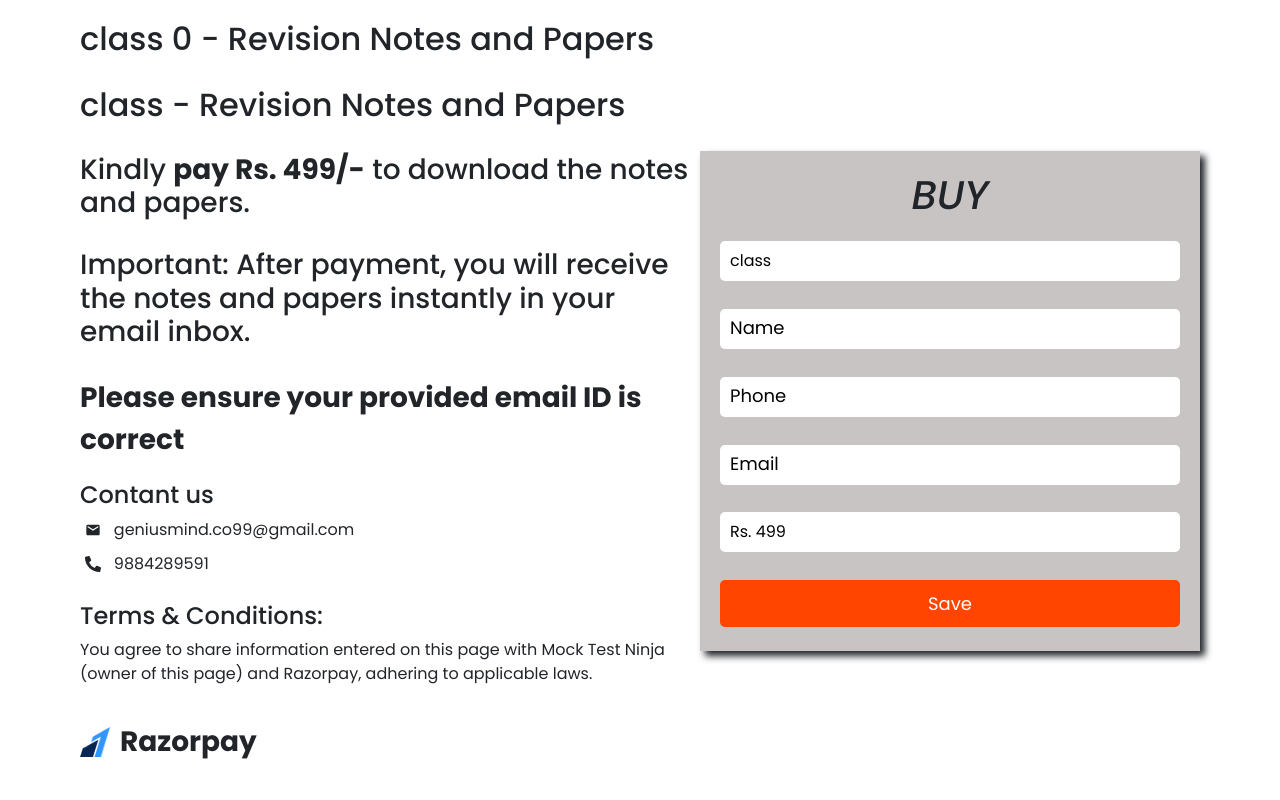
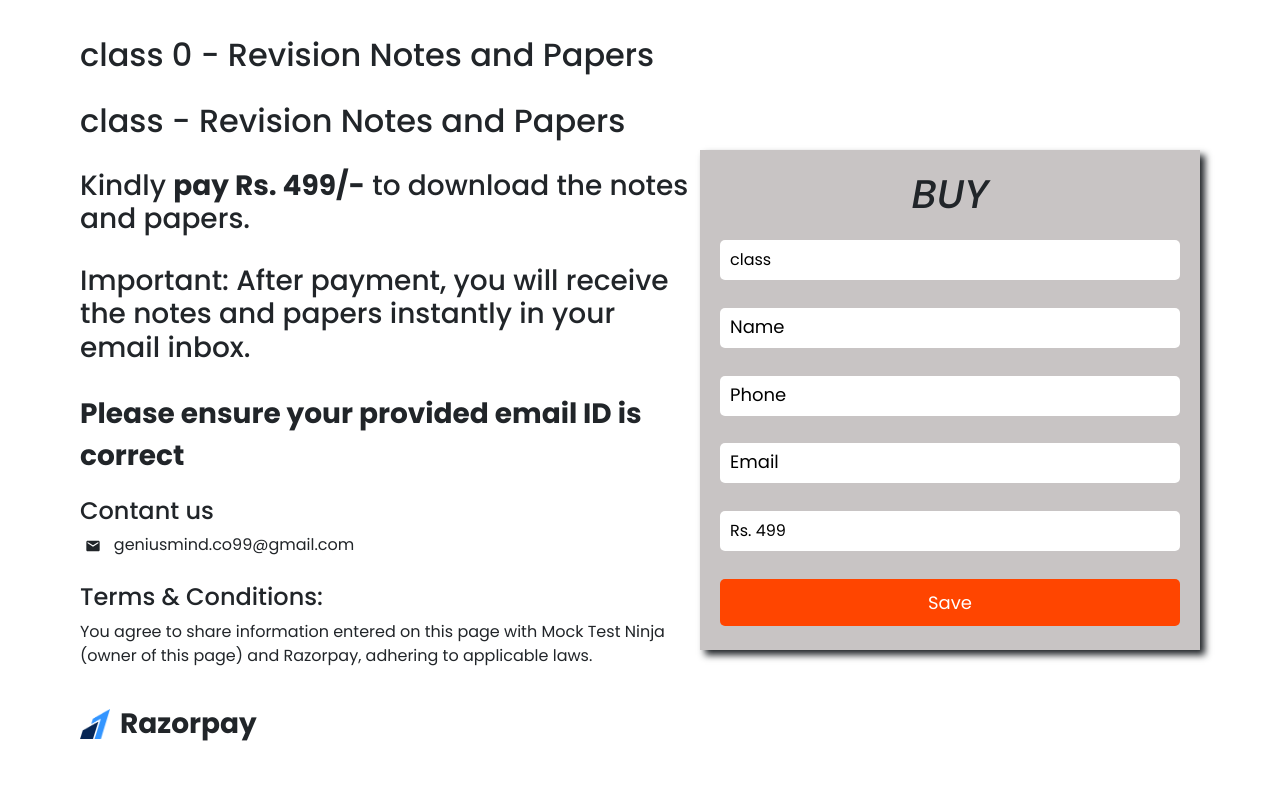
Before and after one commit to SELVAGANESANA/course, a React (Vite) app: page /#/paymentpage in a window 1280 px wide. Shown: the top 800 px of the page. Built offline with nearby package versions, Linux system fonts and the light colour scheme.

Commit message:
delete number

```diff
--- a/src/pages/Payment/payment.jsx
+++ b/src/pages/Payment/payment.jsx
@@ -3,7 +3,6 @@ import React from "react";
 import { useState, useEffect, useContext } from "react";
 
 import '../Payment/payment.css';
-import { FaPhoneAlt } from "react-icons/fa";
 import { MdEmail } from "react-icons/md";
 import { FaIndianRupeeSign } from "react-icons/fa6";
 
@@ -167,7 +166,7 @@ export default function Paymentpage() {
                     <h4> Contant us</h4>
                     <ul>
                         <li><MdEmail /> &nbsp;  geniusmind.co99@gmail.com</li>
-                        <li><FaPhoneAlt /> &nbsp; 9884289591</li>
+
                     </ul>
                     <h4>Terms & Conditions:</h4>
                     <p>You agree to share information entered on this page with Mock Test Ninja (owner of this page) and Razorpay, adhering to applicable laws.</p>
```
